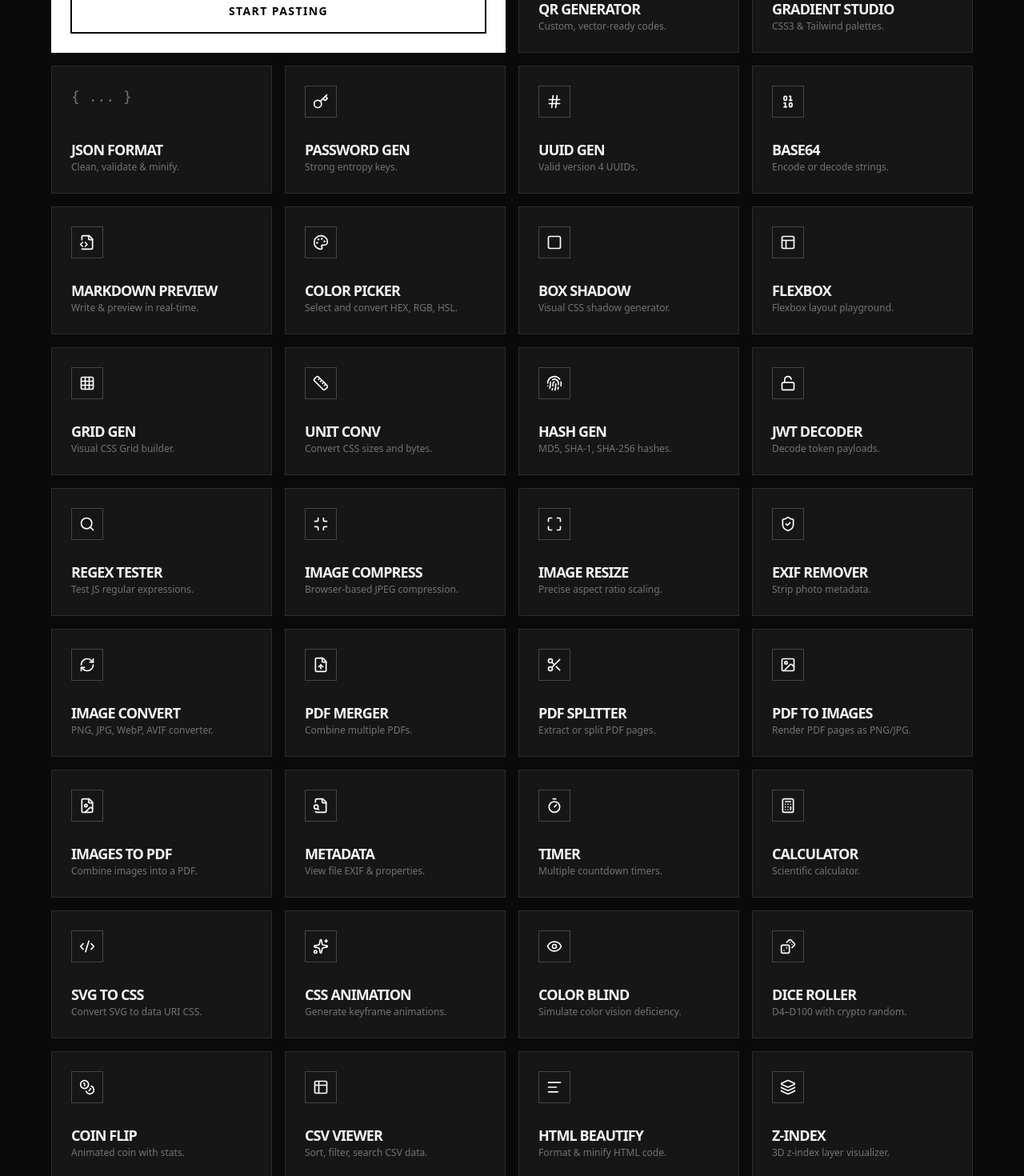
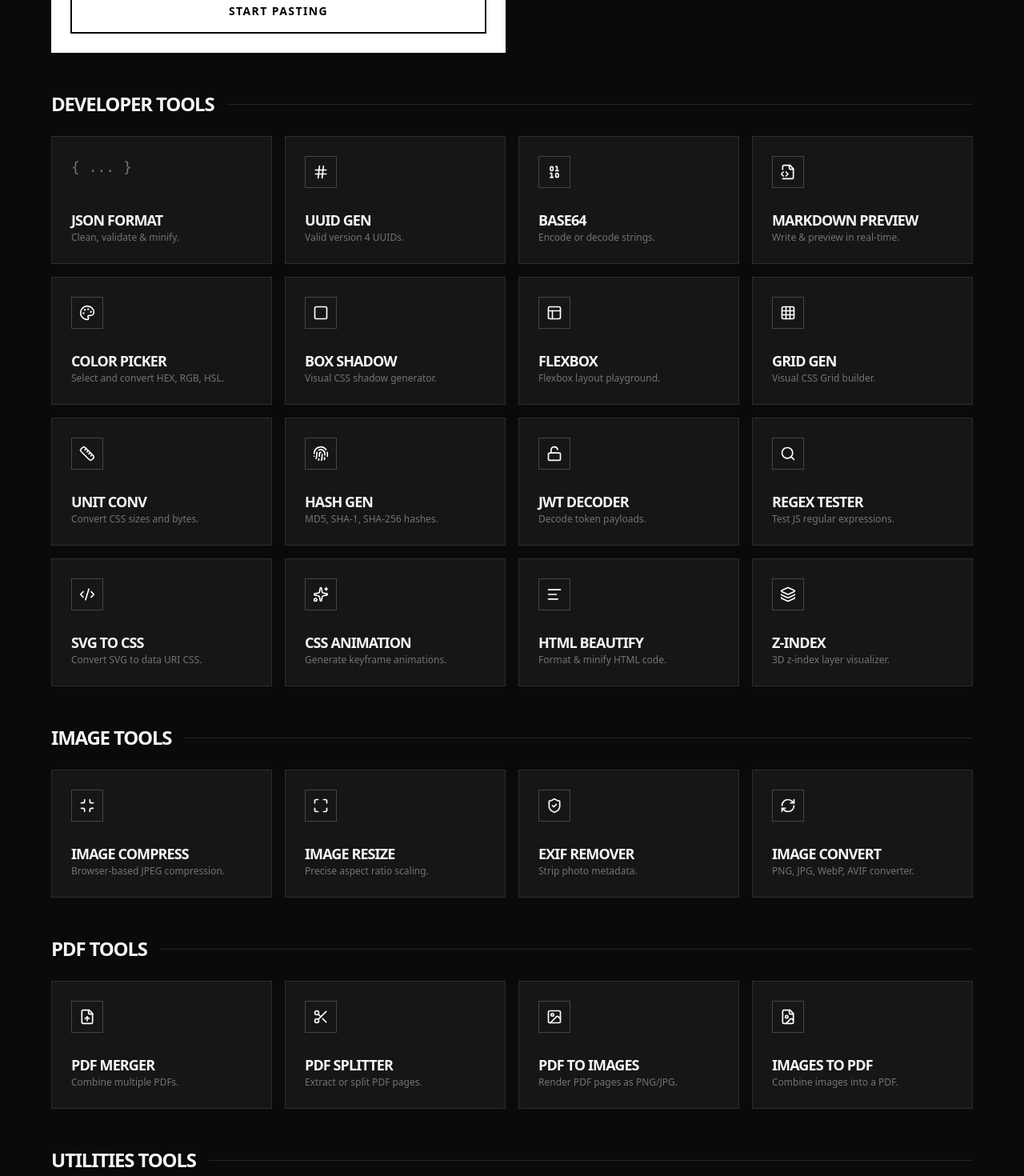
Before and after one commit to ariandesu/shareflow, a React (Vite) app: page / in a window 1280 px wide. Shown: the part 680-2150 px from the top of the page at 80% size. Built offline with nearby package versions, Linux system fonts and the light colour scheme.

Commit message:
fix: navbar z-index and categorize tools on homepage

```diff
--- a/src/components/Layout.tsx
+++ b/src/components/Layout.tsx
@@ -64,7 +64,7 @@ export function Layout() {
 
   return (
     <div className="min-h-screen bg-[#0A0A0A] text-[#F5F5F5] font-sans flex flex-col">
-      <header className="h-20 border-b border-white/10 px-4 sm:px-10 flex items-center justify-between sticky top-0 z-10 bg-[#0A0A0A]/90 backdrop-blur-sm">
+      <header className="h-20 border-b border-white/10 px-4 sm:px-10 flex items-center justify-between sticky top-0 z-40 bg-[#0A0A0A]/90 backdrop-blur-sm">
         <div className="flex items-center gap-8 w-full">
           <div className="flex items-center justify-between w-full md:w-auto">
             <Link to="/" className="text-2xl font-black tracking-tighter uppercase flex items-center">
--- a/src/pages/Home.tsx
+++ b/src/pages/Home.tsx
@@ -41,6 +41,7 @@ import { motion } from "motion/react";
 const tools = [
   {
     name: "Text Share",
+    category: "Flagship",
     description: "Secure, instant, anonymous text sharing. Auto-expiring links.",
     icon: <FileText className="w-6 h-6 text-black" />,
     href: "/text-share",
@@ -48,204 +49,238 @@ const tools = [
   },
   {
     name: "QR Generator",
+    category: "Utilities",
     description: "Custom, vector-ready codes.",
     icon: <QrCode className="w-5 h-5 text-white" />,
     href: "/qr-generator",
   },
   {
     name: "Gradient Studio",
+    category: "Utilities",
     description: "CSS3 & Tailwind palettes.",
     icon: <div className="w-10 h-10 rounded-full bg-gradient-to-br from-indigo-500 via-purple-500 to-pink-500 shadow-[0_0_15px_rgba(99,102,241,0.4)]"></div>,
     href: "/gradient-generator",
   },
   {
     name: "JSON Format",
+    category: "Developer",
     description: "Clean, validate & minify.",
     icon: <div className="font-mono text-white/40 text-lg">{`{ ... }`}</div>,
     href: "/json-formatter",
   },
   {
     name: "Password Gen",
+    category: "Utilities",
     description: "Strong entropy keys.",
     icon: <Key className="w-5 h-5 text-white" />,
     href: "/password-generator",
   },
   {
     name: "UUID Gen",
+    category: "Developer",
     description: "Valid version 4 UUIDs.",
     icon: <Hash className="w-5 h-5 text-white" />,
     href: "/uuid",
   },
   {
     name: "Base64",
+    category: "Developer",
     description: "Encode or decode strings.",
     icon: <Binary className="w-5 h-5 text-white" />,
     href: "/base64",
   },
   {
     name: "Markdown Preview",
+    category: "Developer",
     description: "Write & preview in real-time.",
     icon: <FileCode2 className="w-5 h-5 text-white" />,
     href: "/markdown-preview",
   },
   {
     name: "Color Picker",
+    category: "Developer",
     description: "Select and convert HEX, RGB, HSL.",
     icon: <Palette className="w-5 h-5 text-white" />,
     href: "/color-picker",
   },
   {
     name: "Box Shadow",
+    category: "Developer",
     description: "Visual CSS shadow generator.",
     icon: <Square className="w-5 h-5 text-white" />,
     href: "/box-shadow",
   },
   {
     name: "Flexbox",
+    category: "Developer",
     description: "Flexbox layout playground.",
     icon: <Layout className="w-5 h-5 text-white" />,
     href: "/flexbox",
   },
   {
     name: "Grid Gen",
+    category: "Developer",
     description: "Visual CSS Grid builder.",
     icon: <Grid3X3 className="w-5 h-5 text-white" />,
     href: "/grid",
   },
   {
     name: "Unit Conv",
+    category: "Developer",
     description: "Convert CSS sizes and bytes.",
     icon: <Ruler className="w-5 h-5 text-white" />,
     href: "/unit-converter",
   },
   {
     name: "Hash Gen",
+    category: "Developer",
     description: "MD5, SHA-1, SHA-256 hashes.",
     icon: <Fingerprint className="w-5 h-5 text-white" />,
     href: "/hash-generator",
   },
   {
     name: "JWT Decoder",
+    category: "Developer",
     description: "Decode token payloads.",
     icon: <LockOpen className="w-5 h-5 text-white" />,
     href: "/jwt-decoder",
   },
   {
     name: "Regex Tester",
+    category: "Developer",
     description: "Test JS regular expressions.",
     icon: <Search className="w-5 h-5 text-white" />,
     href: "/regex-tester",
   },
   {
     name: "Image Compress",
+    category: "Image",
     description: "Browser-based JPEG compression.",
     icon: <Minimize className="w-5 h-5 text-white" />,
     href: "/image-compressor",
   },
   {
     name: "Image Resize",
+    category: "Image",
     description: "Precise aspect ratio scaling.",
     icon: <Maximize className="w-5 h-5 text-white" />,
     href: "/image-resizer",
   },
   {
     name: "EXIF Remover",
+    category: "Image",
     description: "Strip photo metadata.",
     icon: <ShieldCheck className="w-5 h-5 text-white" />,
     href: "/exif-remover",
   },
   {
     name: "Image Convert",
+    category: "Image",
     description: "PNG, JPG, WebP, AVIF converter.",
     icon: <RefreshCw className="w-5 h-5 text-white" />,
     href: "/image-converter",
   },
   {
     name: "PDF Merger",
+    category: "PDF",
     description: "Combine multiple PDFs.",
     icon: <FileUp className="w-5 h-5 text-white" />,
     href: "/pdf-merger",
   },
   {
     name: "PDF Splitter",
+    category: "PDF",
     description: "Extract or split PDF pages.",
     icon: <Scissors className="w-5 h-5 text-white" />,
     href: "/pdf-splitter",
   },
   {
     name: "PDF to Images",
+    category: "PDF",
     description: "Render PDF pages as PNG/JPG.",
     icon: <ImageIcon className="w-5 h-5 text-white" />,
     href: "/pdf-to-images",
   },
   {
     name: "Images to PDF",
+    category: "PDF",
     description: "Combine images into a PDF.",
     icon: <FileImage className="w-5 h-5 text-white" />,
     href: "/images-to-pdf",
   },
   {
     name: "Metadata",
+    category: "Utilities",
     description: "View file EXIF & properties.",
     icon: <FileSearch className="w-5 h-5 text-white" />,
     href: "/metadata-viewer",
   },
   {
     name: "Timer",
+    category: "Utilities",
     description: "Multiple countdown timers.",
     icon: <Timer className="w-5 h-5 text-white" />,
     href: "/countdown-timer",
   },
   {
     name: "Calculator",
+    category: "Utilities",
     description: "Scientific calculator.",
     icon: <Calculator className="w-5 h-5 text-white" />,
     href: "/calculator",
   },
   {
     name: "SVG to CSS",
+    category: "Developer",
     description: "Convert SVG to data URI CSS.",
     icon: <Code2 className="w-5 h-5 text-white" />,
     href: "/svg-to-css",
   },
   {
     name: "CSS Animation",
+    category: "Developer",
     description: "Generate keyframe animations.",
     icon: <Sparkles className="w-5 h-5 text-white" />,
     href: "/css-animation",
   },
   {
     name: "Color Blind",
+    category: "Utilities",
     description: "Simulate color vision deficiency.",
     icon: <Eye className="w-5 h-5 text-white" />,
     href: "/color-blindness",
   },
   {
     name: "Dice Roller",
+    category: "Utilities",
     description: "D4–D100 with crypto random.",
     icon: <Dices className="w-5 h-5 text-white" />,
     href: "/dice-roller",
   },
   {
     name: "Coin Flip",
+    category: "Utilities",
     description: "Animated coin with stats.",
     icon: <Coins className="w-5 h-5 text-white" />,
     href: "/coin-flip",
   },
   {
     name: "CSV Viewer",
+    category: "Utilities",
     description: "Sort, filter, search CSV data.",
     icon: <Table2 className="w-5 h-5 text-white" />,
     href: "/csv-viewer",
   },
   {
     name: "HTML Beautify",
+    category: "Developer",
     description: "Format & minify HTML code.",
     icon: <AlignLeft className="w-5 h-5 text-white" />,
     href: "/html-beautifier",
   },
   {
     name: "Z-Index",
+    category: "Developer",
     description: "3D z-index layer visualizer.",
     icon: <Layers className="w-5 h-5 text-white" />,
     href: "/z-index",
@@ -290,10 +325,13 @@ export function Home() {
         </div>
       </div>
 
-      {/* Tool Grid */}
-      <div className="grid grid-cols-1 sm:grid-cols-2 lg:grid-cols-4 gap-4 flex-1">
-        {tools.map((tool, index) => (
-          tool.featured ? (
+
+      {/* Tool Grid Categories */}
+      <div className="flex flex-col gap-12 flex-1">
+
+        {/* Flagship */}
+        <div className="grid grid-cols-1 sm:grid-cols-2 lg:grid-cols-4 gap-4">
+          {tools.filter(t => t.featured).map((tool, index) => (
             <motion.div
               key={tool.name}
               initial={{ opacity: 0, scale: 0.95 }}
@@ -315,7 +353,18 @@ export function Home() {
                 </div>
               </Link>
             </motion.div>
-          ) : (
+          ))}
+        </div>
+
+        {/* Categories */}
+        {["Developer", "Image", "PDF", "Utilities"].map((cat, catIdx) => (
+          <div key={cat}>
+            <div className="flex items-center gap-4 mb-6">
+              <h2 className="text-2xl font-black uppercase tracking-tighter">{cat} Tools</h2>
+              <div className="h-px bg-white/10 flex-1"></div>
+            </div>
+            <div className="grid grid-cols-1 sm:grid-cols-2 lg:grid-cols-4 gap-4">
+              {tools.filter(t => t.category === cat).map((tool, index) => (
                 <motion.div
                   key={tool.name}
                   initial={{ opacity: 0, scale: 0.95 }}
@@ -341,7 +390,9 @@ export function Home() {
                     </div>
                   </Link>
                 </motion.div>
-          )
+              ))}
+            </div>
+          </div>
         ))}
 
         {/* API Access */}
@@ -349,7 +400,7 @@ export function Home() {
           initial={{ opacity: 0, scale: 0.95 }}
           animate={{ opacity: 1, scale: 1 }}
           transition={{ delay: 0.5 }}
-          className="sm:col-span-2 lg:col-span-2 bg-[#111] border-2 border-dashed border-white/10 p-6 flex flex-col sm:flex-row items-start sm:items-center justify-between group gap-4 min-h-[160px]"
+          className="bg-[#111] border-2 border-dashed border-white/10 p-6 flex flex-col sm:flex-row items-start sm:items-center justify-between group gap-4 min-h-[160px] mt-4"
         >
           <div className="max-w-[100%] sm:max-w-[60%]">
             <h4 className="font-bold uppercase tracking-tighter text-xl">Developer Gateway (Coming Soon)</h4>
```
Lines whose indentation alone changed are shown as unchanged.
